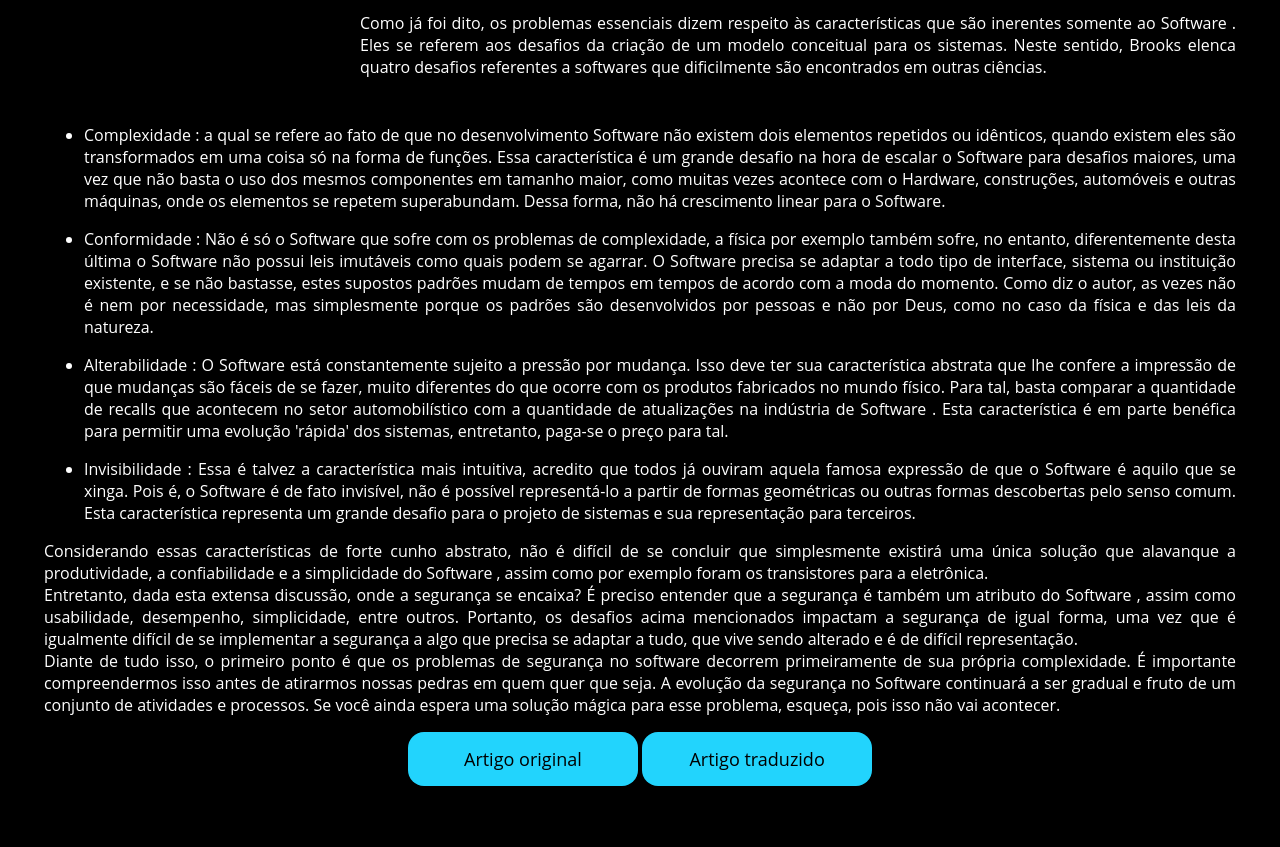
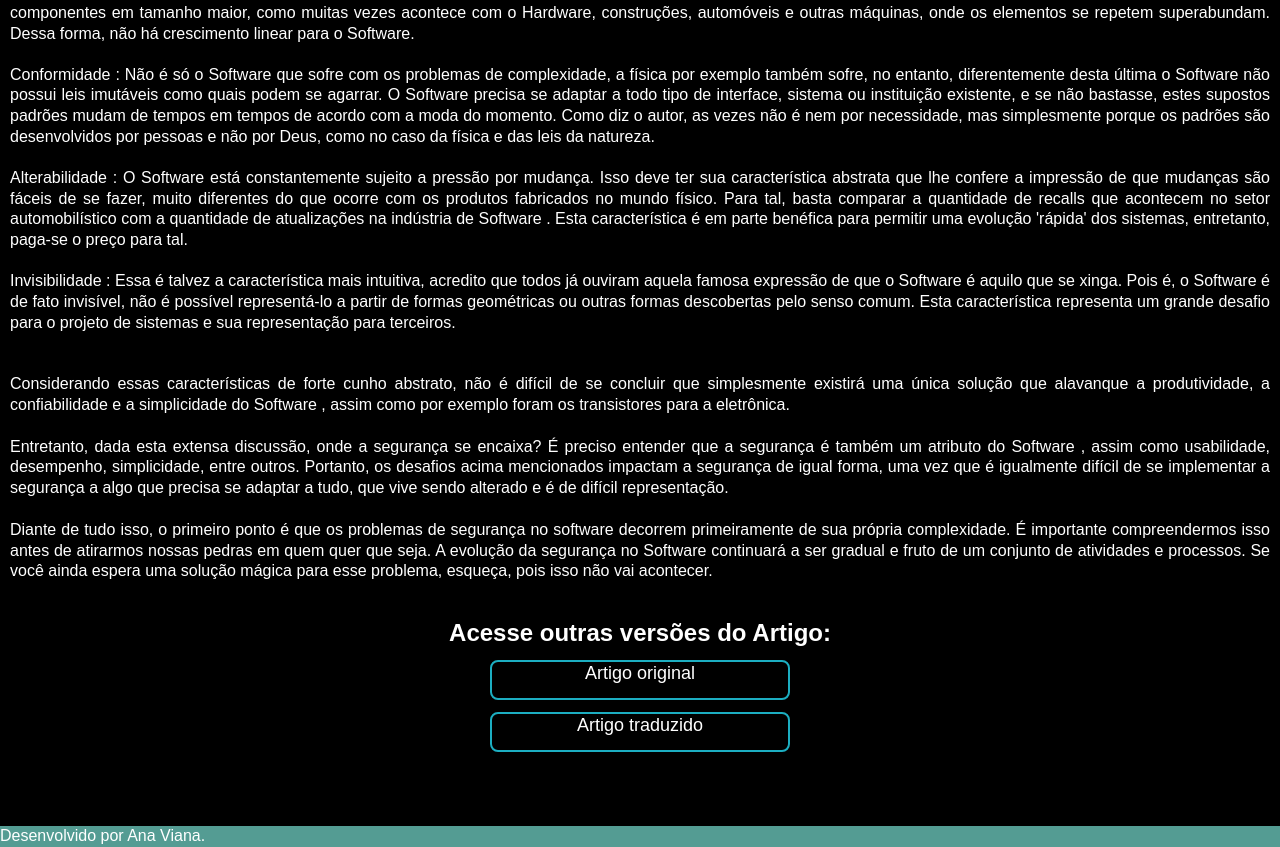
Before and after one commit to Ana-Vianx/HTML, a plain HTML site: page Site Silver Bullet/index.html in a window 1280 px wide. Shown: the part 813-1660 px from the top of the page. Before the commit the page ends 1599 px from the top, so only its background shows below. Drawn offline with Linux system fonts and the light colour scheme.

Commit message:
Add files via upload

```diff
--- a/Site Silver Bullet/index.html
+++ b/Site Silver Bullet/index.html
@@ -11,14 +11,14 @@
         <header></header>
         <main class: "artigo">
             <div class="parte1">
-                <h1>Não há <strong>Bala de Prata</strong> para o Desenvolvimento de Software</h1>
-                <h3>“Não há um único desenvolvimento, seja em tecnologia ou técnica de gestão, que por si só prometa uma melhoria de uma ordem de magnitude em uma década em produtividade, confiabilidade e simplicidade” — Frederick P. Brooks, Jr.</h3>
+                <h1>Não há Bala de Prata para o Desenvolvimento de Software</h1>
+                <h3>“Não há um único desenvolvimento, seja em tecnologia ou técnica de gestão, que por si só prometa uma melhoria de uma ordem de magnitude em uma década em produtividade, confiabilidade e simplicidade” — Frederick P. Brooks, Jr."</h3>
                 <p>Uma tradução livre para essa frase poderia ser: “Não há nenhuma metodologia individual de desenvolvimento, em tecnologia ou técnicas de gestão, que por si só promete um incremento ainda que de uma ordem de grandeza dentro de uma década em produtividade, em confiabilidade, em simplicidade”. Ou seja, não há uma bala de prata que sozinha resolva os problemas do Software.<br><br>
                 Neste artigo, o autor faz uma brilhante — e também estranha — analogia entre o Software e o Lobisomem, alegando que estes seres se transformam, inesperadamente, de coisas familiares em seres horripilantes. A diferença é que para o Lobisomem, basta uma bala de prata para se resolver o problema. Em relação ao Software , os horrores seriam os prazos perdidos, orçamentos estourados e produtos com falhas, só que diferentemente do Lobisomem, não há uma única bala de prata que resolva esses problemas.</p>
             </div>
             <div class="parte2">
                 <div class="imagem">
-                    <img src="image.webp" alt="Autor do artigo 'No Silver Bullet'">
+                    <img src="./assets/image.webp" alt="Autor do artigo 'No Silver Bullet'">
                 </div>
                 <div class="texto">
                     <p>Abaixo um breve resumo dos aspectos tratados pelo autor que, em sua argumentação, divide os problemas envolvidos ao desenvolvimento de Software em dois: acidentais e essenciais. Os problemas acidentais dizem respeito aos problemas relacionados à fabricação do Software e estão quase sempre associados a limitações tecnológicas. Já os problemas essenciais são aqueles inerentes à sua própria natureza, e como veremos, são uma causa real de sua complexidade.<br><br>
@@ -35,16 +35,20 @@
                     <li><p>Alterabilidade : O Software está constantemente sujeito a pressão por mudança. Isso deve ter sua característica abstrata que lhe confere a impressão de que mudanças são fáceis de se fazer, muito diferentes do que ocorre com os produtos fabricados no mundo físico. Para tal, basta comparar a quantidade de recalls que acontecem no setor automobilístico com a quantidade de atualizações na indústria de Software . Esta característica é em parte benéfica para permitir uma evolução 'rápida' dos sistemas, entretanto, paga-se o preço para tal.</p></li>
                     <li><p>Invisibilidade : Essa é talvez a característica mais intuitiva, acredito que todos já ouviram aquela famosa expressão de que o Software é aquilo que se xinga. Pois é, o Software é de fato invisível, não é possível representá-lo a partir de formas geométricas ou outras formas descobertas pelo senso comum. Esta característica representa um grande desafio para o projeto de sistemas e sua representação para terceiros.</p></li>
                 </ul>
-                <p>Considerando essas características de forte cunho abstrato, não é difícil de se concluir que simplesmente existirá uma única solução que alavanque a produtividade, a confiabilidade e a simplicidade do Software , assim como por exemplo foram os transistores para a eletrônica.<br>
-                Entretanto, dada esta extensa discussão, onde a segurança se encaixa? É preciso entender que a segurança é também um atributo do Software , assim como usabilidade, desempenho, simplicidade, entre outros. Portanto, os desafios acima mencionados impactam a segurança de igual forma, uma vez que é igualmente difícil de se implementar a segurança a algo que precisa se adaptar a tudo, que vive sendo alterado e é de difícil representação.<br>
-                Diante de tudo isso, o primeiro ponto é que os problemas de segurança no software decorrem primeiramente de sua própria complexidade. É importante compreendermos isso antes de atirarmos nossas pedras em quem quer que seja. A evolução da segurança no Software continuará a ser gradual e fruto de um conjunto de atividades e processos. Se você ainda espera uma solução mágica para esse problema, esqueça, pois isso não vai acontecer.</p>
+                <p><br>Considerando essas características de forte cunho abstrato, não é difícil de se concluir que simplesmente existirá uma única solução que alavanque a produtividade, a confiabilidade e a simplicidade do Software , assim como por exemplo foram os transistores para a eletrônica.<br>
+                <br>Entretanto, dada esta extensa discussão, onde a segurança se encaixa? É preciso entender que a segurança é também um atributo do Software , assim como usabilidade, desempenho, simplicidade, entre outros. Portanto, os desafios acima mencionados impactam a segurança de igual forma, uma vez que é igualmente difícil de se implementar a segurança a algo que precisa se adaptar a tudo, que vive sendo alterado e é de difícil representação.<br>
+                <br>Diante de tudo isso, o primeiro ponto é que os problemas de segurança no software decorrem primeiramente de sua própria complexidade. É importante compreendermos isso antes de atirarmos nossas pedras em quem quer que seja. A evolução da segurança no Software continuará a ser gradual e fruto de um conjunto de atividades e processos. Se você ainda espera uma solução mágica para esse problema, esqueça, pois isso não vai acontecer.</p><br>
                 <!-- a é a âncora que leva a outro site-->
                 <div class="botoes">
+                    <h2 class="subtitulo_links">Acesse outras versões do Artigo:</h2>
                     <a class="botao" href="https://worrydream.com/refs/Brooks_1986_-_No_Silver_Bullet.pdf">Artigo original</a>
                     <a class="botao"href="https://medium.com/securityin/n%C3%A3o-h%C3%A1-bala-de-prata-para-o-desenvolvimento-de-software-2d7e033e343a">Artigo traduzido</a>
                 </div>
-
+                <br><br>
             </div>
         </main>
     </body>
+    <footer class="rodape">
+        <p>Desenvolvido por Ana Viana.</p>
+    </footer>
 </html>
--- a/Site Silver Bullet/style.css
+++ b/Site Silver Bullet/style.css
@@ -3,30 +3,43 @@ body{
     color: #ffffff;
     height: 100vh;
     box-sizing: border-box; /*os elementos filhos não ultrapassem o tamanho do elemento pai*/
-    padding: 20px;
-    font-family: "Open Sans", sans-serif;
+    line-height: 1.3;
+    font-family: "Arial", sans-serif;
+}
+*{
+    box-sizing: border-box;
+    margin:0px;
+    padding:0px;
 }
 h1{
     color: #549c93;
     text-align: center;
     border: 1px solid #549c93;
-    padding: 10px;
-}
-html{
-    margin: 2vh;
-    margin-top: 2vh;
-    text-align: justify;
+    margin-bottom: 25px;
+    display: flex;
+    justify-content: center;
+    align-items: center;
+    height: 60px;
 }
 .parte1, .parte3{
     width: 100%;
     margin-bottom: 5px;
     margin-top: 5px;
+    text-align: justify;
+    margin:0 auto;
+    padding: 10px;
+    max-width: 1280px;
+    margin-top: 20px;
+    margin-bottom: 10px;
 }
 .parte2{
     display: flex;
     align-items:flex-start;
     gap: 1px;
     margin-bottom: 30px;
+    margin:0 auto;
+    padding: 10px;
+    max-width: 1280px;
 }
 .parte2 img{
     max-width: 100%;
@@ -40,15 +53,21 @@ html{
 .parte2 .imagem{
     flex: 0 0 315px;
 }
+ul li{
+    margin-bottom: 20px;
+}
 .botao{
-    background-color: #22d4fd;
-    color: #000000;
+    height: 40px;
+    justify-content: center;
+    align-items: center;
+    color: #ffffff;
+    border: 2px solid #1caec1;
     text-decoration: none;
-    width: 200px;
+    width: 300px;
     text-align: center;
-    border-radius: 16px;
+    border-radius: 8px;
     font-size: 18px;
-    padding: 15px;
+    font-family: "Arial", sans-serif;
     display:inline-block;
     transition: background 0.3s;
 }
@@ -56,5 +75,19 @@ html{
     background-color: #1caec1;
 }
 .botoes{
+    display: flex;
     text-align: center;
+    flex-direction: column;
+    justify-content: center;
+    align-items: center;
+    height: 20vh;
+    gap: 12px;
+    margin-top: 2px;
 }
+.subtitulo_links{
+    font-family: "Arial", sans-serif;
+}
+.rodape{
+    color:#ffffff;
+    background-color:#549c93;
+}
```
